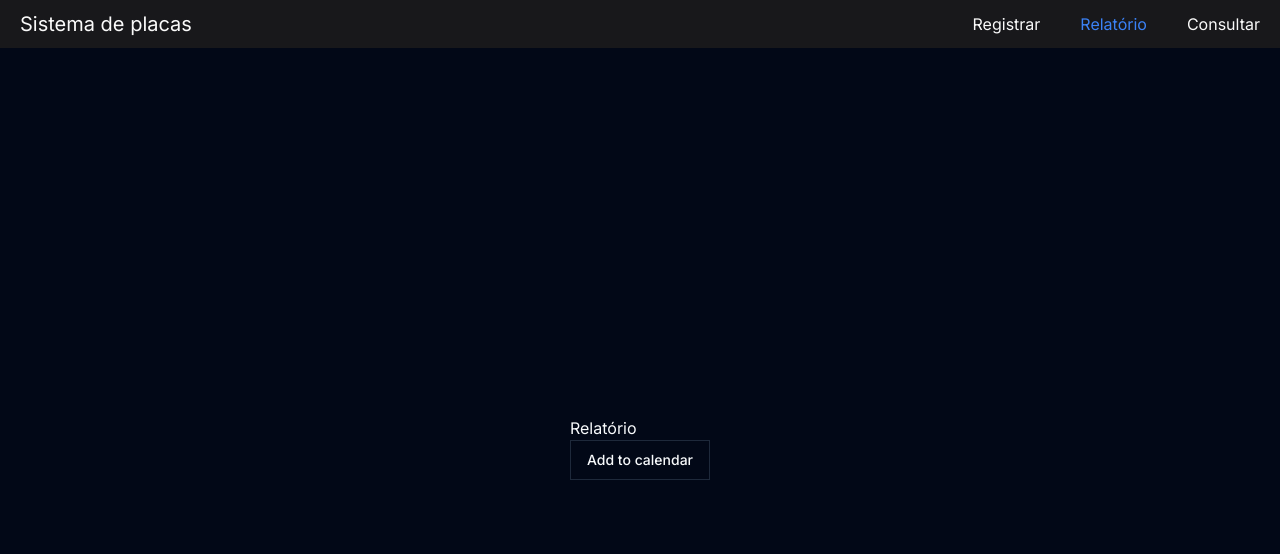
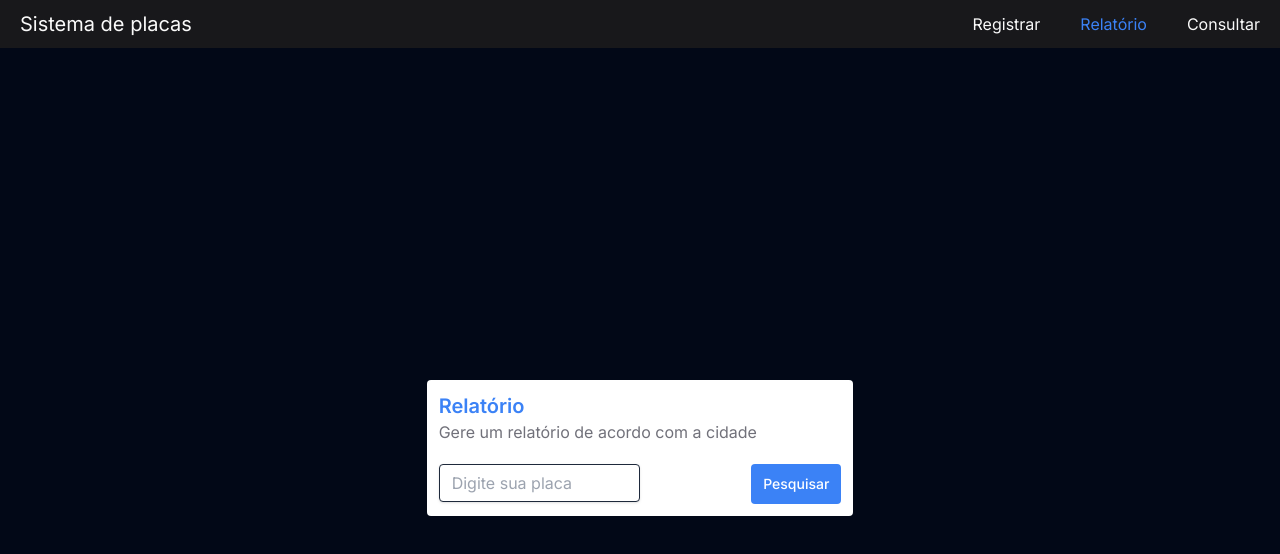
Before and after one commit to lucascplusmart/sistema-placas, a Next.js app in the folder frontend/: page /report in a window 1280 px wide. Shown: the top 554 px of the page. Built offline with nearby package versions, Linux system fonts and the light colour scheme.

Commit message:
feat: integration report api

```diff
--- a/frontend/src/app/(plates)/report/page.tsx
+++ b/frontend/src/app/(plates)/report/page.tsx
@@ -1,26 +1,79 @@
 'use client';
+
+import { useState } from 'react';
+
+import { SubmitHandler, useForm } from 'react-hook-form';
 
 import { Button } from '@/components/ui/button';
 
-import { ToastAction } from '@/components/ui/toast';
-import { useToast } from '@/components/ui/use-toast';
+import { fetcher } from '@/hooks/use-report';
+
+import { Loader2 } from 'lucide-react';
+
+type formProps = {
+  plate: string;
+};
 
 const Report = () => {
-  const { toast } = useToast();
+  const {
+    register,
+    handleSubmit,
+    formState: { errors },
+  } = useForm<formProps>();
+
+  const [isUpdating, setIsUpdating] = useState(false);
+
+  const onSubmit: SubmitHandler<formProps> = (data) => {
+    setIsUpdating(true);
+
+    fetcher(`relatorio/cidade/${data.plate}`)
+      .then((res) => {
+        // Setting various property values
+        let alink = document.createElement('a');
+        alink.href = `http://localhost:8080/api/placas/relatorio/cidade/${data.plate}`;
+        alink.setAttribute('download', 'relatorio.pdf');
+        alink.click();
+      })
+      .finally(() => {
+        setIsUpdating(false);
+      });
+  };
 
   return (
-    <div>
-      <h1>Relatório</h1>
-      <Button
-        variant="outline"
-        onClick={() => {
-          toast({
-            description: 'Friday, February 10, 2023 at 5:57 PM',
-          });
-        }}
-      >
-        Add to calendar
-      </Button>
+    <div className="flex flex-col w-full h-full items-center justify-start">
+      <div className="w-1/2 lg:w-1/3 h-2/3 flex flex-col items-center bg-white rounded p-3">
+        <div className="flex flex-col items-start w-full">
+          <h1 className="text-xl text-blue-500 font-semibold">Relatório</h1>
+          <h2 className="text-md text-zinc-500">
+            Gere um relatório de acordo com a cidade
+          </h2>
+        </div>
+        <form
+          className="mt-5 gap-3 flex flex-col items-start w-full"
+          onSubmit={handleSubmit(onSubmit)}
+        >
+          <div className="flex items-start justify-between w-full ">
+            <input
+              className="w-1/2 shadow appearance-none border rounded py-2 px-3 text-zinc-700 text-md leading-tight focus:outline-blue-500 focus:shadow-outline transition"
+              id="plate_input"
+              type="text"
+              placeholder="Digite sua placa"
+              {...register('plate')}
+              disabled={isUpdating}
+              required
+            />
+
+            <Button
+              className="text-white py-2 px-3 cursor-pointer rounded"
+              type="submit"
+              disabled={isUpdating}
+            >
+              {isUpdating && <Loader2 className="mr-2 h-4 w-4 animate-spin" />}
+              Pesquisar
+            </Button>
+          </div>
+        </form>
+      </div>
     </div>
   );
 };
--- a/frontend/src/app/(plates)/search/page.tsx
+++ b/frontend/src/app/(plates)/search/page.tsx
@@ -52,10 +52,12 @@ const Search = () => {
 
   return (
     <div className="flex flex-col w-full h-full items-center justify-start">
-      <div className="w-1/2 h-2/3 flex flex-col items-center bg-white rounded p-3">
+      <div className="w-1/2 lg:w-1/3 h-2/3 flex flex-col items-center bg-white rounded p-3">
         <div className="flex flex-col items-start w-full">
-          <h1 className="text-xl text-blue-500 font-semibold">Relatório</h1>
-          <h2 className="text-md text-zinc-500">Consulte aqui sua placa</h2>
+          <h1 className="text-xl text-blue-500 font-semibold">
+            Consulta de placas
+          </h1>
+          <h2 className="text-md text-zinc-500">Busque pela sua placa</h2>
         </div>
 
         <Dialog
--- a/frontend/src/hooks/use-report.ts
+++ b/frontend/src/hooks/use-report.ts
@@ -2,16 +2,19 @@ import useSWR from 'swr';
 
 import { axiosBaseConfig } from '@/utils/api-base-config';
 
-const fetcher = async (url: string) => {
+export const fetcher = async (url: string) => {
   const res = await axiosBaseConfig({
     method: 'get',
     url: url,
+    headers: {
+      'Content-Type': 'application/pdf',
+    },
   });
 
-  return res.data;
+  return res;
 };
 
-const useReport = (city: string) => {
+export const useReport = (city: string) => {
   const { data, error, isLoading } = useSWR(
     `relatorio/cidade/${city}`,
     fetcher
@@ -23,5 +26,3 @@ const useReport = (city: string) => {
     isLoading,
   };
 };
-
-export default useReport;
```
Also changed, not shown: 1 other file (tests, documents, lock files or other folders).
